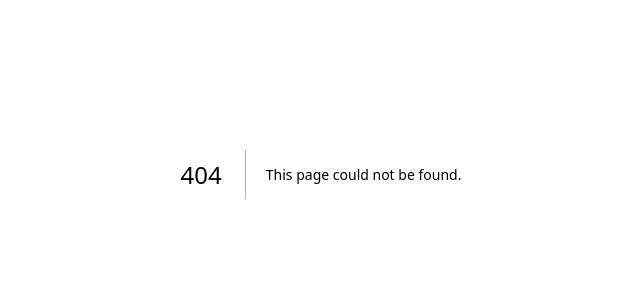
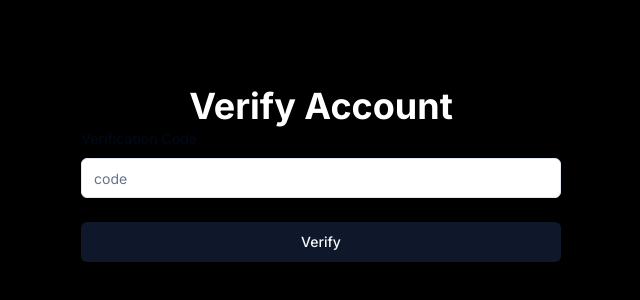
Before and after one commit to GARY121github/ghost-message, a Next.js app: page /verify/1 in a window 1280 px wide. Before the commit this address had no page. Shown: the part 226-526 px from the top of the page, without its empty margins (319-959 px from the left). Built offline with nearby package versions, Linux system fonts and the light colour scheme.

Commit message:
Created Verify Account page

```diff
--- a/src/app/(auth)/sign-up/page.tsx
+++ b/src/app/(auth)/sign-up/page.tsx
@@ -94,7 +94,7 @@
 
   return (
     <div className="flex flex-col items-center justify-center h-screen w-full gap-6 bg-black">
-      <div className="shadow-2xl p-4 w-[40%]">
+      <div className="p-4 w-[40%]">
         <div className="flex flex-col items-center justify-center gap-3 text-white">
           <h1 className="text-4xl font-bold text-center text-balance">Be a Ghost Messenger</h1>
           <Bot className="animate-spin" />
--- /dev/null
+++ b/src/app/(auth)/verify/[username]/page.tsx
@@ -0,0 +1,83 @@
+"use client"
+
+import { useToast } from "@/components/ui/use-toast";
+import { verifySchema } from "@/schemas/verify.schema";
+import { ApiResponse } from "@/types/ApiResponse";
+import { zodResolver } from "@hookform/resolvers/zod";
+import axios, { AxiosError } from "axios";
+import { useParams, useRouter } from "next/navigation"
+import { useForm } from "react-hook-form";
+import { z } from "zod"
+import { Button } from "@/components/ui/button"
+import {
+  Form,
+  FormControl,
+  FormField,
+  FormItem,
+  FormLabel,
+  FormMessage,
+} from "@/components/ui/form"
+import { Input } from "@/components/ui/input"
+
+const VerifyAccount = () => {
+    const router = useRouter();
+    const params = useParams<{ username: string }>();
+    const { toast } = useToast();
+    const form = useForm<z.infer<typeof verifySchema>>({
+        resolver: zodResolver(verifySchema)
+    });
+
+    const onSubmit = async (data: z.infer<typeof verifySchema>) => {
+        try {
+            const response = await axios.post(`/api/verify-code`, {
+                username: params.username,
+                code: data.code
+            })
+
+            toast({
+                title: "Success",
+                description: response.data.message
+            });
+            router.replace('sign-in');
+        } catch (error) {
+            console.log("ERROR WHILE VERIFYING USER", error);
+            const axiosError = error as AxiosError<ApiResponse>;
+            let errorMessage = axiosError.response?.data.message ?? "Error while Registering user";
+            toast({
+                title: "Verification Failed",
+                description: errorMessage,
+                variant: "destructive"
+            })
+        }
+    }
+
+    return (
+        <div className="flex flex-col items-center justify-center h-screen w-full gap-6 bg-black">
+            <div className="p-4 w-[40%]">
+                <div className="flex flex-col items-center justify-center gap-3 text-white">
+                    <h1 className="text-4xl font-bold text-center text-balance">Verify Account</h1>
+                </div>
+                <Form {...form}>
+                    <form onSubmit={form.handleSubmit(onSubmit)} className="space-y-6">
+                        <FormField
+                            control={form.control}
+                            name="code"
+                            render={({ field }) => (
+                                <FormItem>
+                                    <FormLabel>Verification Code</FormLabel>
+                                    <FormControl>
+                                        <Input placeholder="code" {...field} />
+                                    </FormControl>
+                                    <FormMessage />
+                                </FormItem>
+                            )}
+                        />
+                        <Button type="submit" className="w-full">Verify</Button>
+                    </form>
+                </Form>
+            </div>
+        </div>
+    )
+}
+
+export default VerifyAccount
```
